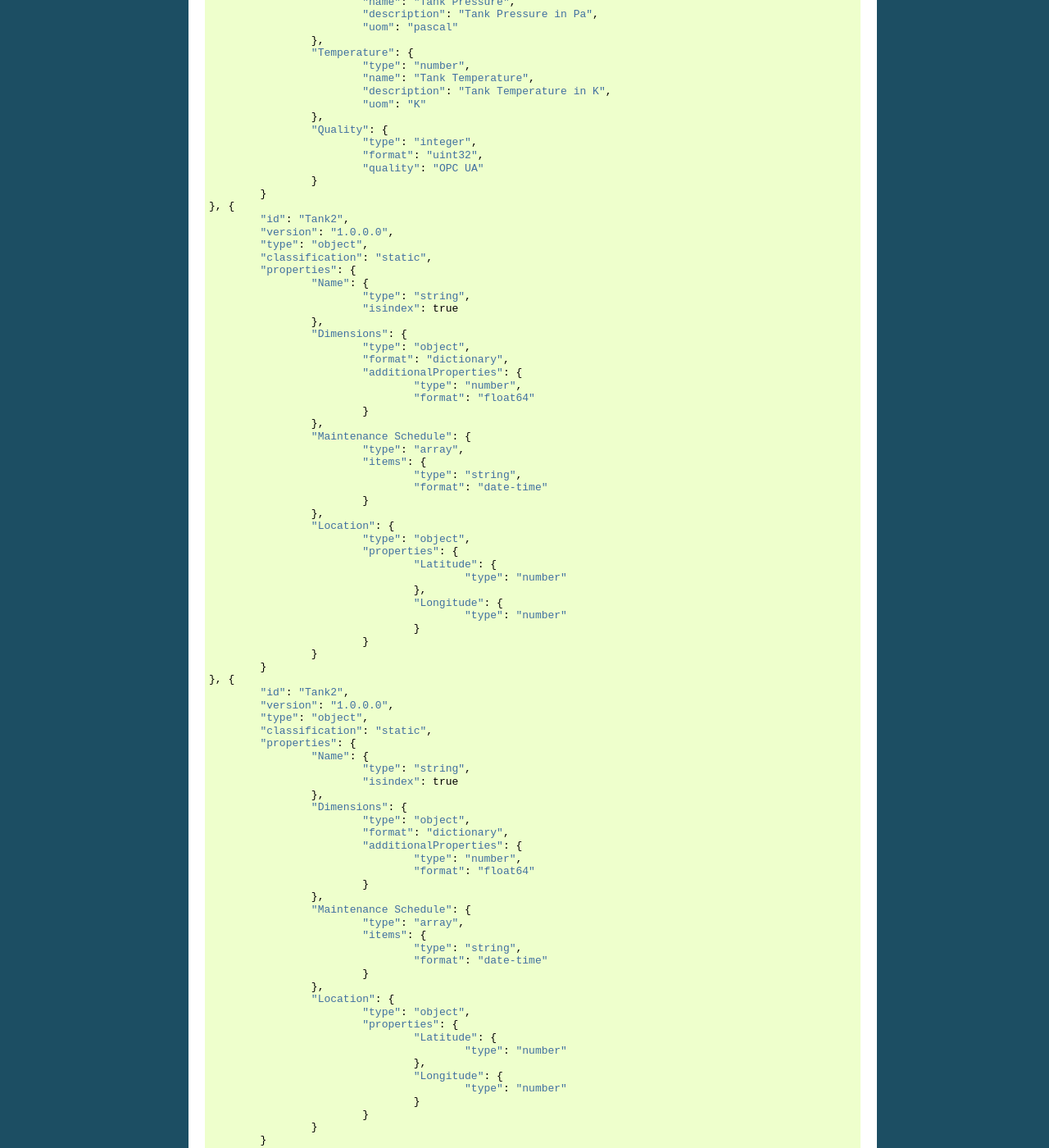
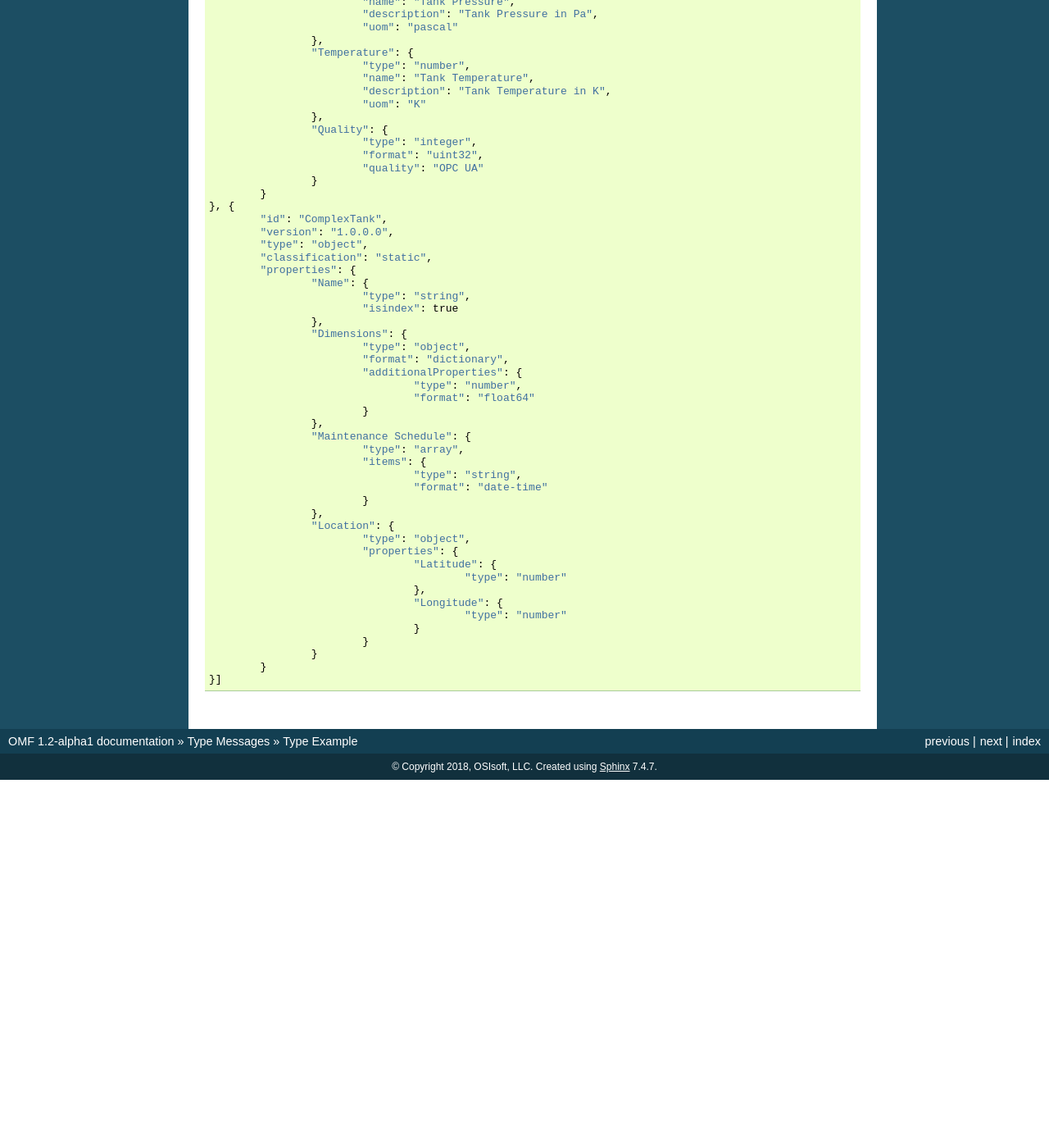
Before and after one commit to AVEVA/OMF-Docs, a Sphinx documentation site: the page built from docs/Type_Msg_Sample.rst, in a window 1280 px wide and 1400 px high, scrolled down 1078 px. Shown: the whole window at 82% size. Built offline with Sphinx 7.4.7, drawn with Linux system fonts in a browser that asks for light colours; after the commit the page ends 2029 px from its top, so only the background shows below that.

Commit message:
removed duplicate and renamed tank

```diff
--- a/docs/Type_Msg_Sample.rst
+++ b/docs/Type_Msg_Sample.rst
@@ -83,81 +83,7 @@ Type Example
 			}
 		}
 	}, {
-		"id": "Tank2",
-		"version": "1.0.0.0",
-		"type": "object",
-		"classification": "static",
-		"properties": {
-			"Name": {
-				"type": "string",
-				"isindex": true
-			},
-			"Dimensions": {
-				"type": "object",
-				"format": "dictionary",
-				"additionalProperties": {
-					"type": "number",
-					"format": "float64"
-				}
-			},
-			"Maintenance Schedule": {
-				"type": "array",
-				"items": {
-					"type": "string",
-					"format": "date-time"
-				}
-			},
-			"Location": {
-				"type": "object",
-				"properties": {
-					"Latitude": {
-						"type": "number"
-					},
-					"Longitude": {
-						"type": "number"
-					}
-				}
-			}
-		}
-	}, {
-		"id": "Tank2",
-		"version": "1.0.0.0",
-		"type": "object",
-		"classification": "static",
-		"properties": {
-			"Name": {
-				"type": "string",
-				"isindex": true
-			},
-			"Dimensions": {
-				"type": "object",
-				"format": "dictionary",
-				"additionalProperties": {
-					"type": "number",
-					"format": "float64"
-				}
-			},
-			"Maintenance Schedule": {
-				"type": "array",
-				"items": {
-					"type": "string",
-					"format": "date-time"
-				}
-			},
-			"Location": {
-				"type": "object",
-				"properties": {
-					"Latitude": {
-						"type": "number"
-					},
-					"Longitude": {
-						"type": "number"
-					}
-				}
-			}
-		}
-	}, {
-		"id": "Tank2",
+		"id": "ComplexTank",
 		"version": "1.0.0.0",
 		"type": "object",
 		"classification": "static",
```
